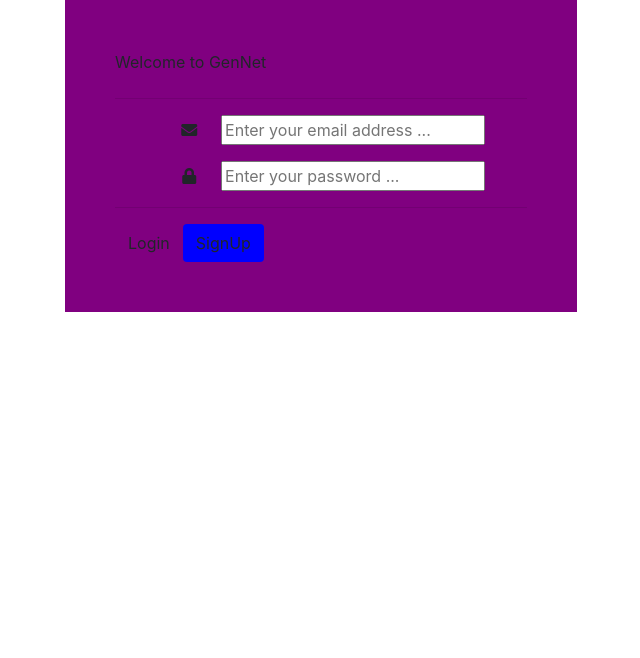
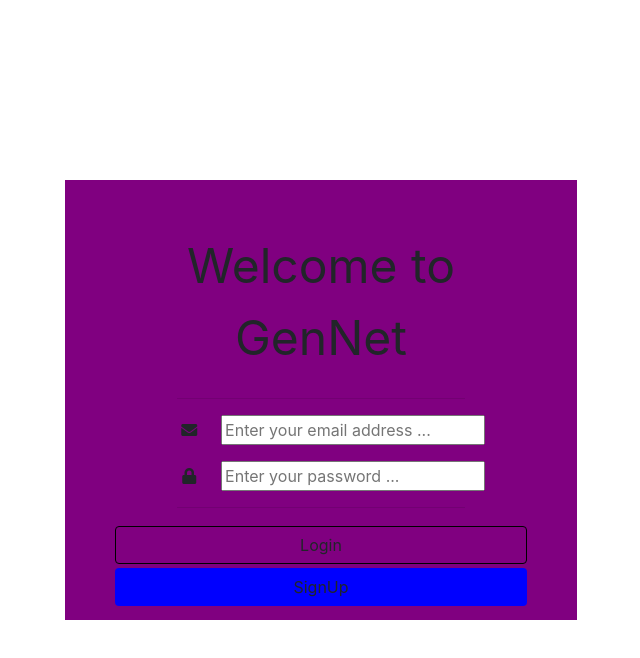
Before and after one commit to AbdulBaseetShabi/GenNet, a React (Create React App) app in the folder client/: page /login in a window 1280 px wide. Shown: the top 658 px of the page, without its empty margins (319-959 px from the left). Built offline with nearby package versions, Linux system fonts and the light colour scheme.

Commit message:
app level css

```diff
--- a/client/src/App.css
+++ b/client/src/App.css
@@ -0,0 +1,24 @@
+/*Text Sizes*/
+.header-one{
+    font-size: 48px;
+}
+
+/*Buttons*/
+.outline-button {
+    border: 1px solid black;
+    background-color: transparent;
+}
+
+.custom-button {
+    margin: 2px auto;
+}
+
+
+.full-width{
+    width: 100%;
+}
+
+
+.seperator{
+    width: 70%;
+}
--- a/client/src/index.css
+++ b/client/src/index.css
@@ -1,10 +1,12 @@
-body {
+html, body, #root {
   margin: 0;
   font-family: -apple-system, BlinkMacSystemFont, 'Segoe UI', 'Roboto', 'Oxygen',
     'Ubuntu', 'Cantarell', 'Fira Sans', 'Droid Sans', 'Helvetica Neue',
     sans-serif;
   -webkit-font-smoothing: antialiased;
   -moz-osx-font-smoothing: grayscale;
+  height: 100%;
+  width: 100%;
 }
 
 code {
```
